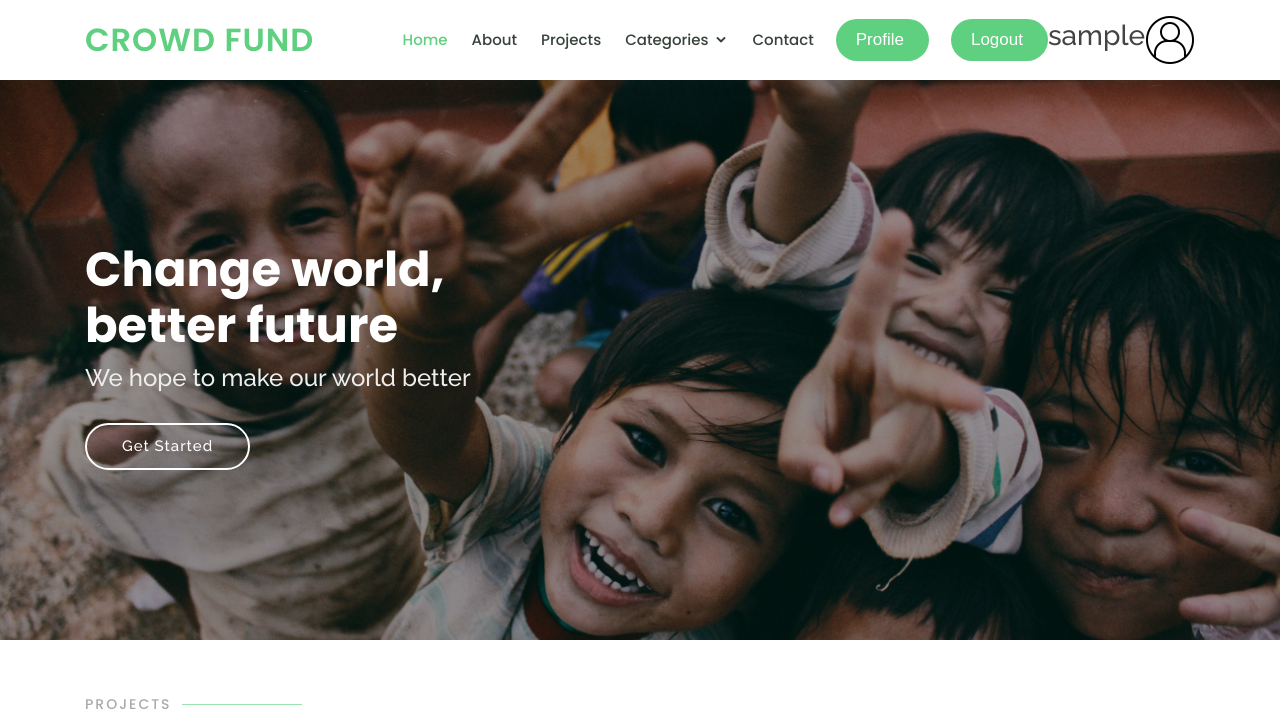
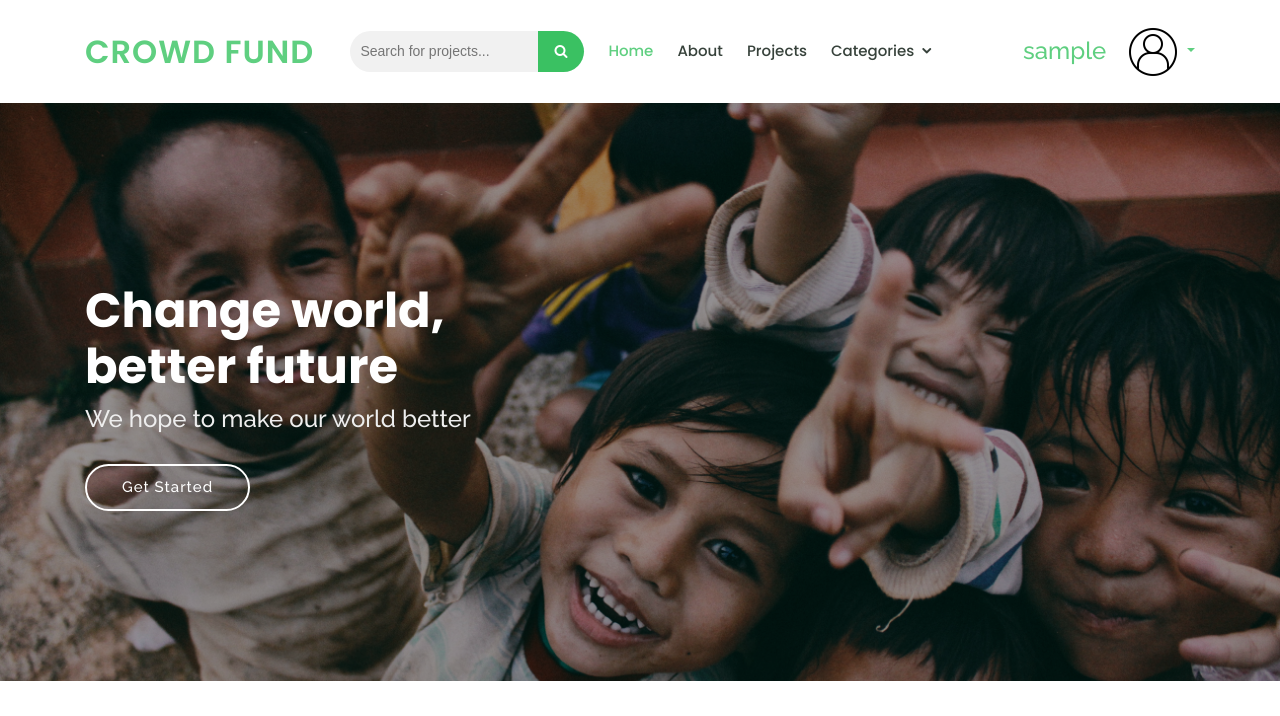
Before and after one commit to ebrahimmagdy/Crowd_Funding_Web_Application, a Django app: page /home in a window 1280 px wide. Shown: the top 716 px of the page. Run offline with Django 3.2, Linux system fonts and the light colour scheme; the visitor is signed in with stand-in values (Sample User, id 1); some libraries are stand-ins or nearby versions.

Commit message:
handel navbar and routes

```diff
--- a/home/templates/home/index.html
+++ b/home/templates/home/index.html
@@ -6,16 +6,16 @@
   {% endblock %}
 
 {% block content %}
-{% block login_and_search %}
+{% block search %}
 
 <!-- {# <a href="{% url 'login' %}" class="get-started-btn"><i class='bx bx-lock-alt' style="font-size: 17px"></i> Login</a>#} -->
 {##}
 {#<!-- ======= Search Section ======= -->#}
 {##}
-<!-- <form class="example" action="" style="margin-left:3%; max-width:300px">
+<form class="example" action="" style="margin-left:0%; max-width:400px">
   <input type="text" placeholder="Search for projects..." name="search2">
   <button type="submit"><i class="fa fa-search"></i></button>
-</form> -->
+</form>
 {% endblock %}
   <!-- ======= Hero Section ======= -->
   <section id="hero" class="d-flex justify-content-center align-items-center">
--- a/home/templates/layout/base.html
+++ b/home/templates/layout/base.html
@@ -36,16 +36,24 @@
 </head>
 <body>
 
+
   <header id="header" class="fixed-top">
     <div class="container d-flex align-items-center">
 
-      <h1 class="logo mr-auto"><a href="index.html">Crowd Fund</a></h1>
+      <h1 class="logo mr-auto"><a href="{% url 'home' %}">Crowd Fund</a></h1>
       <!-- Uncomment below if you prefer to use an image logo -->
       <!-- <a href="index.html" class="logo mr-auto"><img src="assets/img/logo.png" alt="" class="img-fluid"></a>-->
+      {% block search %}  {% endblock %}
+      <nav class="nav-menu d-none d-lg-block" style="margin-right:6%">
 
-      <nav class="nav-menu d-none d-lg-block">
         <ul>
-          <li class="active"><a href="index.html">Home</a></li>
+          <!-- <form class="form-inline">
+            <input class="form-control mr-sm-2" type="search" placeholder="Search" aria-label="Search">
+            <button class="btn btn-outline-success my-2 my-sm-0" type="submit">Search</button>
+          </form> -->
+
+          <li class="active"><a href="{% url 'home' %}">Home</a></li>
+
           <li><a href="about.html">About</a></li>
           <li><a href="courses.html">Projects</a></li>
           <li class="drop-down"><a href="">Categories</a>
@@ -54,20 +62,34 @@
               <li><a href="#">Shelters</a></li>
               <li><a href="#">Dept Funding</a></li>
               <li><a href="#">Education</a></li>
-                <li><a href="#">Animals</a></li>
+              <li><a href="#">Animals</a></li>
             </ul>
-          <li><a href="contact.html">Contact</a></li>
+          <!-- <li><a href="contact.html">Contact</a></li> -->
 
         </ul>
+
       </nav><!-- .nav-menu -->
 
      {% if user.is_authenticated %}
 
-         <a href="{% url 'profile' %}" class="get-started-btn"><i style="font-size: 17px"></i>Profile</a>
-         <a href="{% url 'login' %}" class="get-started-btn"><i style="font-size: 17px"></i>Logout</a>
-         <h3 class="account-heading">{{ user.username }}</h3>
-        <img class="rounded-circle account-img" width="50" height="50" src="{{ user.profile.image.url }}">
+         <h4 class="account-heading" style="margin:2%"><a href="{% url 'profile' %}"> {{ user.username }}</a></h4>
+         <div class="dropdown show">
+          <a class=dropdown-toggle href="#" role="button" id="dropdownMenuLink" data-toggle="dropdown" aria-haspopup="true" aria-expanded="false">
+            <img class="rounded-circle account-img" width="50" height="50" src="{{ user.profile.image.url }}">
+          </a>
 
+          <div class="dropdown-menu" aria-labelledby="dropdownMenuLink">
+            <!-- <a class="dropdown-item" href="{% url 'profile' %}">Signed in as {{user.username}}</a> -->
+            <a class="dropdown-item" href="{% url 'profile' %}">My Profile</a>
+            <a class="dropdown-item" href="#">My Projects</a>
+            <a class="dropdown-item" href="#">My Donations</a>
+            <a class="dropdown-item" href="#">Change Password</a>
+            <a class="dropdown-item" href="#">Delete Account</a>
+            <a class="dropdown-item" href="{% url 'logout' %}">Logout</a>
+
+
+          </div>
+        </div>
     {% else %}
          <a href="{% url 'login' %}" class="get-started-btn"><i class='bx bx-lock-alt'  style="font-size: 17px"></i> Login</a>
     {% endif %}
@@ -82,7 +104,7 @@
 {#          <input type="text" placeholder="Search for projects..." name="search2">#}
 {#          <button type="submit"><i class="fa fa-search"></i></button>#}
 {#      </form> #}
-    {% block login_and_search %}  {% endblock %}
+
     </div>
 
   </header>
--- a/users/templates/users/profile.html
+++ b/users/templates/users/profile.html
@@ -8,7 +8,7 @@
 <div class="content-section" >
     <div class="box">
       <div class="media">
-        <img class="rounded-circle account-img" src="{{ user.profile.image.url }}">
+        <img class="rounded-circle account-img" width="70px" height="70px" src="{{ user.profile.image.url }}">
         <div class="media-body">
           <h2 class="account-heading">{{ user.username }}</h2>
           <p class="text-secondary">{{ user.email }}</p>
```
